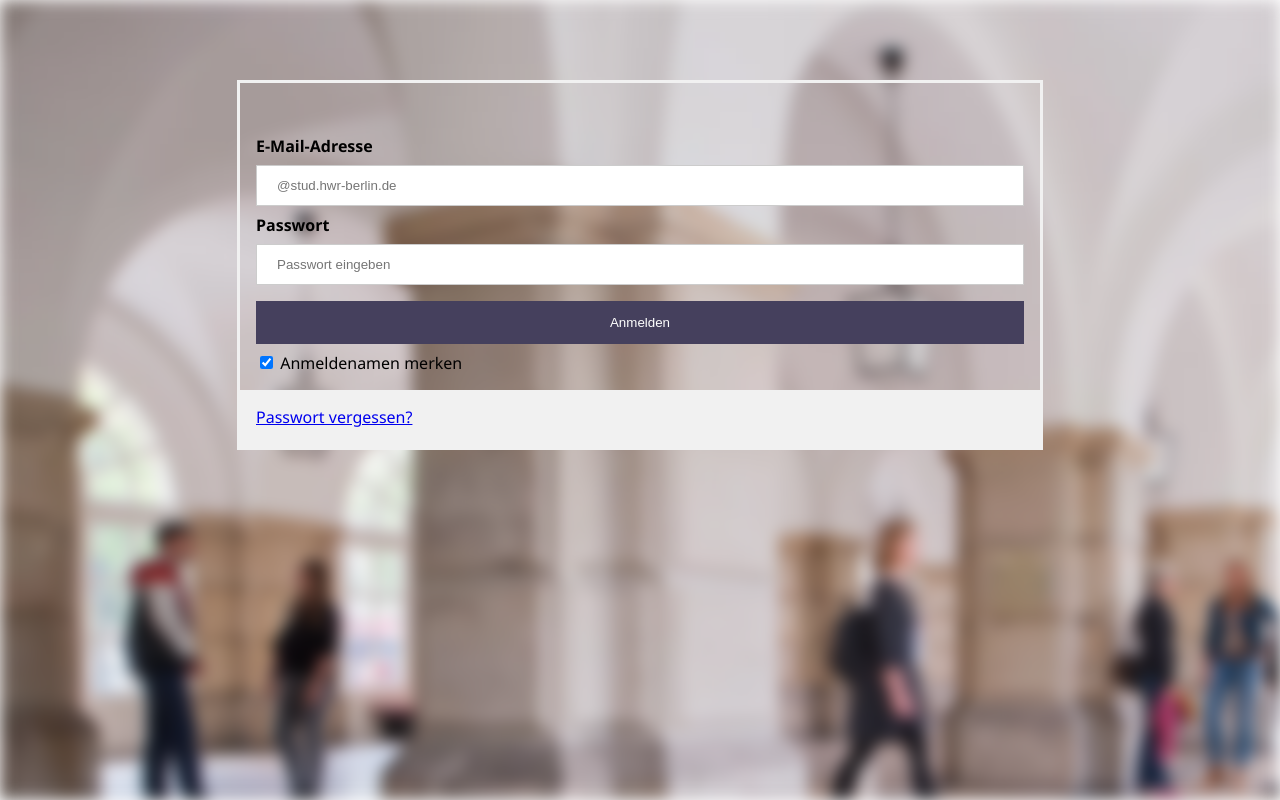
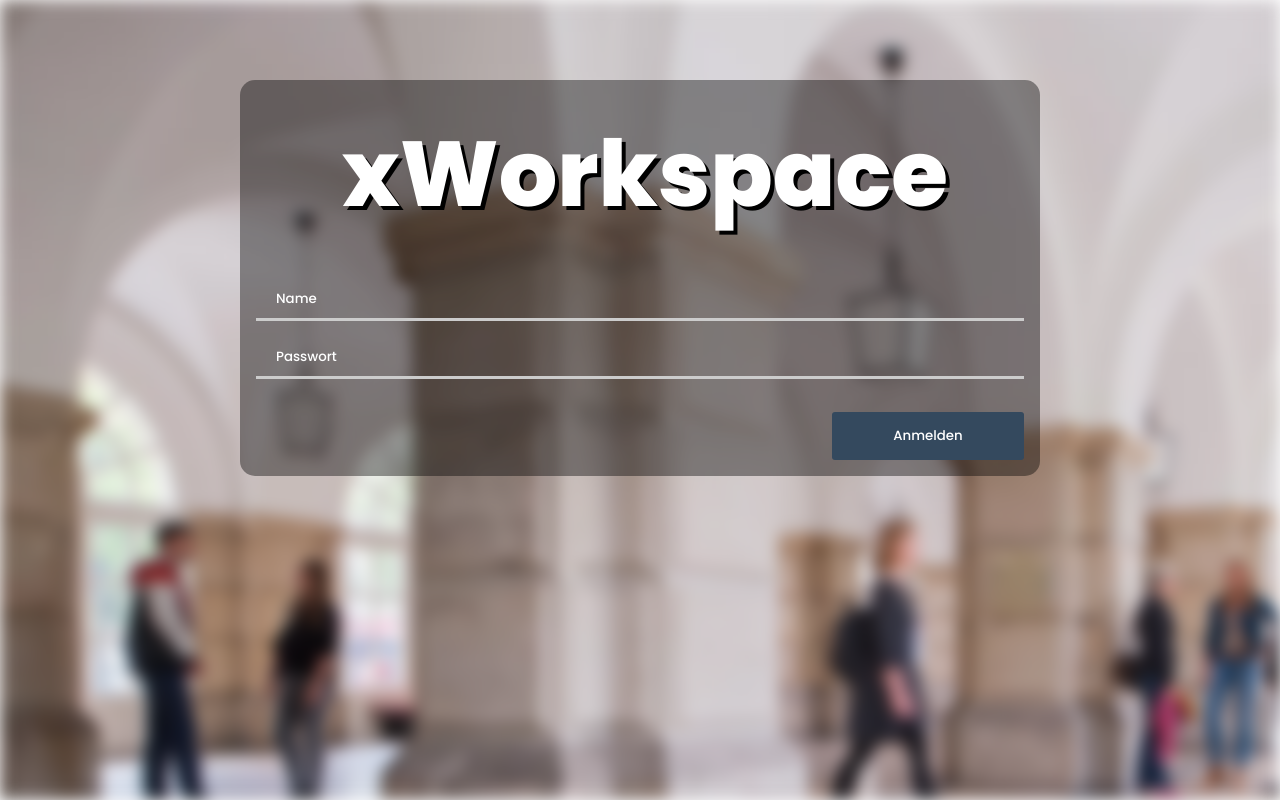
Before and after one commit to stesto/xWorkspace, a PHP site: page /login.php in a window 1280 px wide. Run offline with PHP 8.4, Linux system fonts and the light colour scheme.

Commit message:
login.php update

```diff
--- a/login.php
+++ b/login.php
@@ -2,15 +2,26 @@
 <html>
 <head>
 <meta name="viewport" content="width=device-width, initial-scale=1">
+<link rel="preconnect" href="https://fonts.googleapis.com">
+<link rel="preconnect" href="https://fonts.gstatic.com" crossorigin>
+<link href="https://fonts.googleapis.com/css2?family=Poppins:wght@500;800&display=swap" rel="stylesheet">
     <style>
-        body {font-family: "Segoe UI", Helvetica, sans-serif;}
-        form {border: 3px solid #f1f1f1;}
+        body {
+            font-family: 'Poppins', sans-serif;
+        }
 
-        .background {
+        form {
+            border-radius: 15px;
+            background-color: rgb(0,0,0);
+            background-color: rgba(0,0,0, 0.4);
+        }
+
+        #background {
             width: 100%;
             height: 100%;
             background-image: url("CS_14_web.png");
             background-repeat: no-repeat;
+            background-size: auto;
             position: absolute;
             top:0;
             left:0;
@@ -20,28 +31,77 @@
             -webkit-filter: blur(8px);
         }
 
+        #header {
+            height: 100px;
+            margin: 25px 25px 50px 25px;
+            display: flex;
+            justify-content: center;
+        }
+
+        #logo {
+            width:100px;
+            height:100px;
+            float:left;
+            background-size: 100% 100%;
+            background-image: url("media/xWS_Logo.png");
+            border-radius: 15px;
+        }
+
+        #title {
+            height: 100px;
+            float:left;
+        }
+
+        .title_text {
+            font-family: 'Poppins', sans-serif;
+            font-weight: 800;
+            font-size:92px;
+            color: white;
+            text-shadow: 4px 4px #000000;
+            margin:0;
+            padding: 0 0 0 10px;
+        }
+
+        ::placeholder {
+            font-family: 'Poppins', sans-serif;
+            color: white;
+            font-weight: 500;
+        }
+
+        .stretch {
+            width:100%;
+            height:100%;
+}
+
         input[type=text], input[type=password] {
+            background-color: rgba(7,25,78, 0.0);
             width: 100%;
             padding: 12px 20px;
             margin: 8px 0;
             display: inline-block;
-            border: 1px solid #ccc;
+            border: none;
+            border-bottom: 3px solid #ccc;
             box-sizing: border-box;
         }
 
         button {
-            background-color: #45405d;
+            background-color: #34495e;
+            font-family: 'Poppins', sans-serif;
+            font-weight: 500;
             color: white;
             padding: 14px 20px;
             margin: 8px 0;
             border: none;
             cursor: pointer;
-            width: 100%;
+            width: 25%;
+            float: right;
+            margin: 25px 0 16px 0;
+            border-radius: 3px;
         }
 
         button:hover {
             opacity: 0.8;
-            background-color: #33313d;
+            background-color: #2c3e50;
         }
 
         .imgcontainer {
@@ -62,22 +122,26 @@
     <body>
         <div style="display: flex;justify-content: center; margin-top: 80px;">
             <form action="login.php" method="post" style="width: 800px;">
-				<div class="imgcontainer" style="display:flex; justify-content: center;">
-					<!--<img src="logo_baer.svg" style="height: 92px; margin-right: 30px">
-					<img src="logo_schrift.svg" style=" height: 92px;">-->
-				</div>
+				<!--<div class="imgcontainer" style="display:flex; justify-content: center;">
+					<img src="logo_baer.svg" style="height: 92px; margin-right: 30px">
+					<img src="logo_schrift.svg" style=" height: 92px;">
+                    <h1>xWS</h1>
+				</div>-->
+                <div id="header">
+                <h1 id="title" class="title_text">xWorkspace</h1>
+                </div>
+				<div class="container">
+					<!--<label for="email"><b>E-Mail-Adresse</b></label>-->
+					<input type="text" placeholder="Name" name="email" required>
 
-				<div class="container">
-					<label for="email"><b>E-Mail-Adresse</b></label>
-					<input type="text" placeholder="@stud.hwr-berlin.de" name="email" required>
+					<!--<label for="psw"><b>Passwort</b></label>-->
+					<input type="password" placeholder="Passwort" name="psw" required>
 
-					<label for="psw"><b>Passwort</b></label>
-					<input type="password" placeholder="Passwort eingeben" name="psw" required>
-
-					<button type="submit">Anmelden</button>
-					<label>
+					<button type="submit" >Anmelden</button>
+                    <br />
+					<!--<label>
 					<input type="checkbox" checked="checked" name="remember"> Anmeldenamen merken
-					</label>
+					</label>-->
 				</div>
 				<?php
 					if(isset($_POST['email']) && isset($_POST['psw'])) {
@@ -95,12 +159,12 @@
 				?>
 
 
-				<div class="container" style="background-color:#f1f1f1; height: 25px">
+				<!--<div class="container" style="background-color:#f1f1f1; height: 25px">
 					<span class="psw"><a href="#">Passwort vergessen?</a></span>
-				</div>
+				</div>-->
             </form>
         </div>
-        <div class="background">
+        <div id="background" class="stretch">
         </div>
     </body>
 </html>
```
